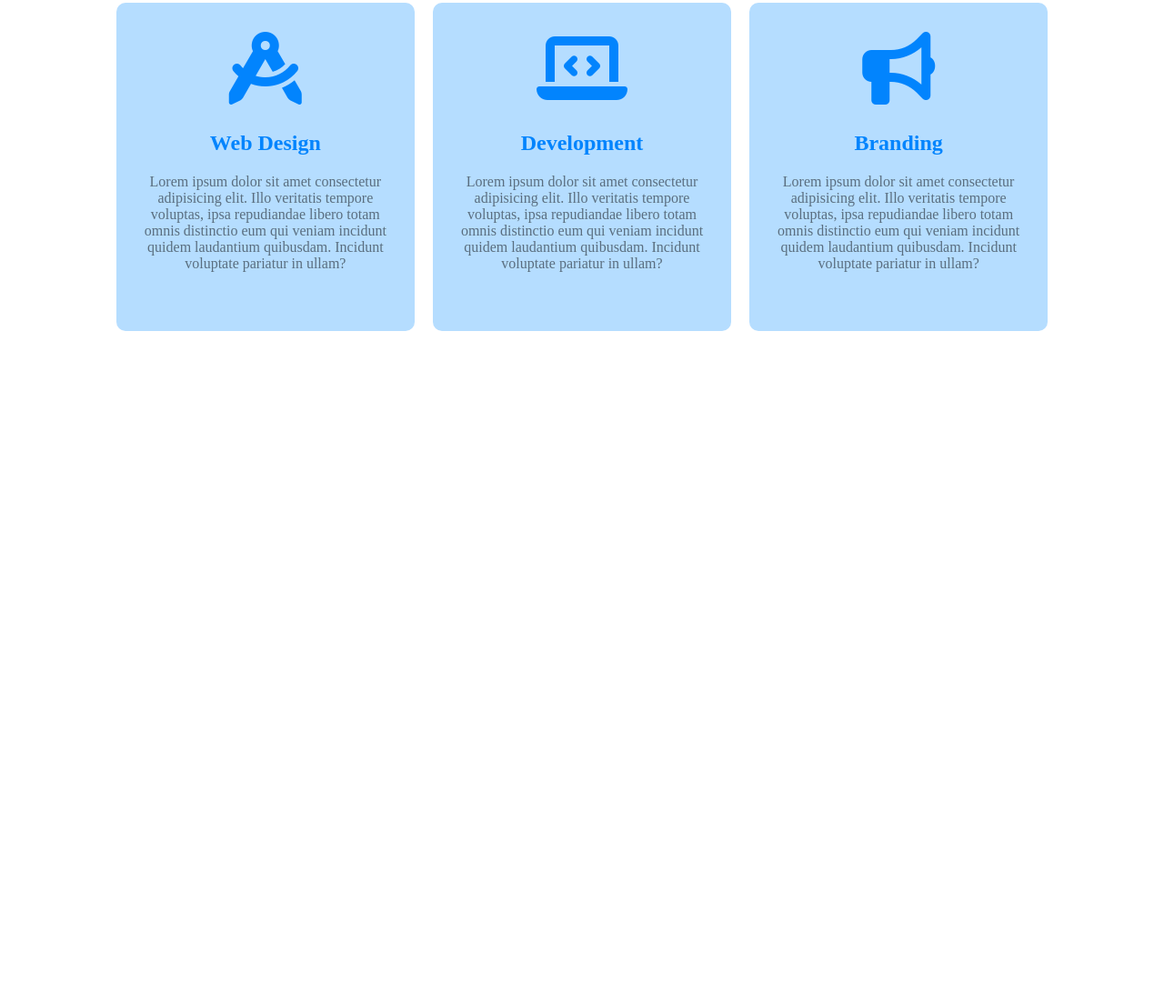
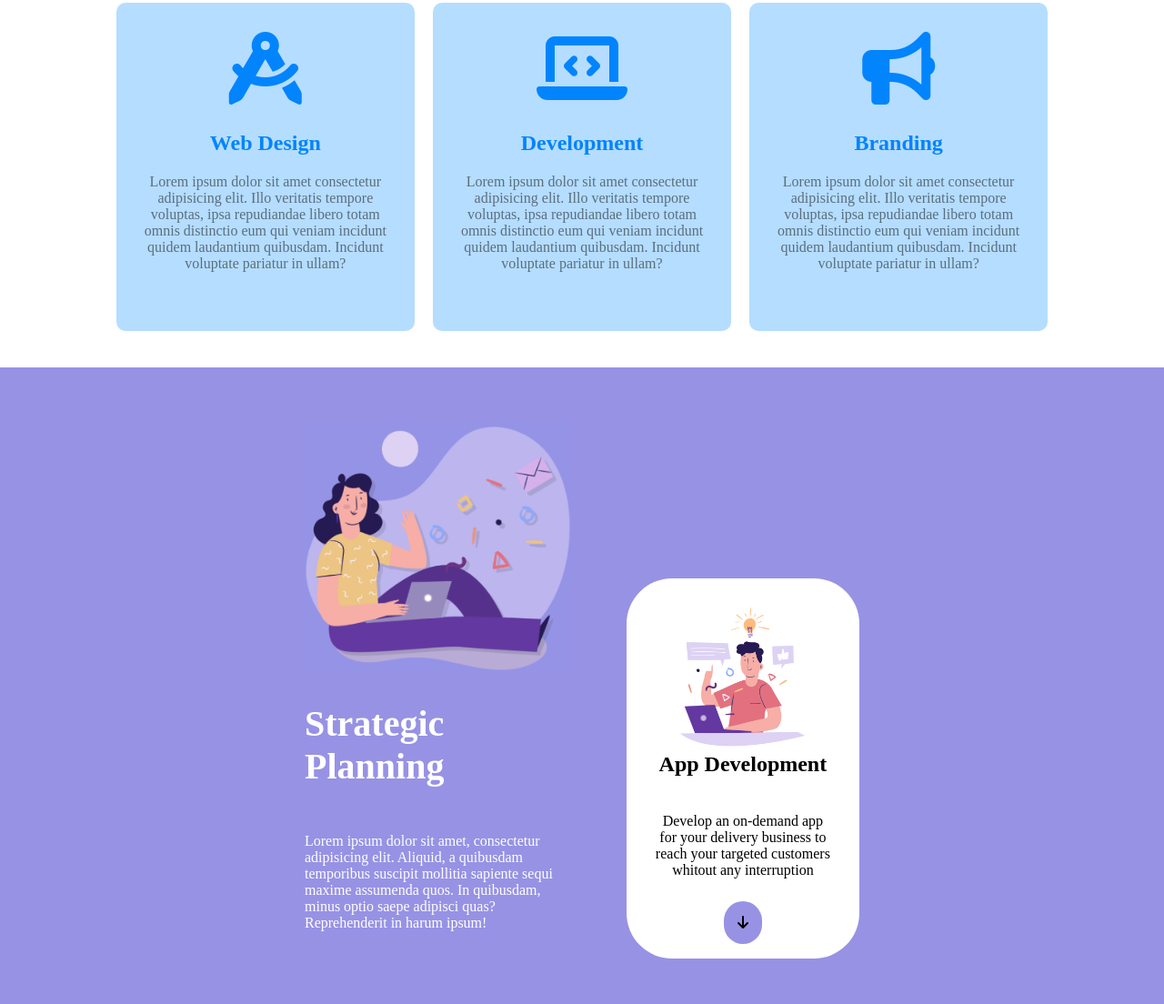
Before and after one commit to Lorenzo789/htmlcss-responsive-layout, a plain HTML site: page index.html in a window 1280 px wide. Shown: the part 530-1634 px from the top of the page at 91% size. Before the commit the page ends 914 px from the top, so only its background shows below. Drawn offline with Linux system fonts and the light colour scheme.

Commit message:
section strategic complete

```diff
--- a/css/style.css
+++ b/css/style.css
@@ -44,18 +44,26 @@ a{
     border-radius: 20px;
 }
 
-.title-text{
-    color: #0284fd;
+.tx-cent{
+    text-align: center;
+}
+
+.space-bot{
     padding: 20px 0px;
 }
 
-.p-text{
-    color: #5a6e7f;
-    margin-bottom: 35px;
+.container-w-80{
+    width: 80%;
+    margin: 0 auto;
 }
 
-.tx-cent{
-    text-align: center;
+.w-100{
+    width: 100%;
+}
+
+.text-big{
+    padding: 30px 0px;
+    font-size: 40px;
 }
 
 /* HEADER */
@@ -93,7 +101,6 @@ header{
 .container-app{
     width: 80%;
     margin: 0 auto;
-    flex-wrap: wrap;
 }
 
 .card-app{
@@ -103,6 +110,17 @@ header{
     margin-bottom: 20px;
 }
 
+.p-text{
+    color: #5a6e7f;
+    margin-bottom: 35px;
+}
+
+.title-text{
+    color: #0284fd;
+    padding: 20px 0px;
+}
+
+
 #store{
     padding: 10px 50px;
     background: #0284fd;
@@ -110,7 +128,7 @@ header{
 }
 
 .phone-img>img{
-    width: 300px;
+    width: 100%;
     position: relative;
     bottom: -35px;
 }
@@ -124,6 +142,44 @@ header{
     font-size: 80px;
     color: #0284fd;
 }
+/* SECTION-APP */
+
+/* SECTION-STRATEGIC */
+.strategic{
+    background-color: #9792e4;
+    margin-top: 20px;
+    padding: 30px;
+}
+
+.container-w-80{
+    width: 80%;
+    margin: 0 auto;
+}
+
+.plan-whi{
+    color: white;
+}
+
+.space-bot-big{
+    padding: 40px 0px;
+}
+
+.card-develop{
+    background-color: white;
+    text-align: center;
+    padding: 30px;
+    border-radius: 50px;
+    margin-bottom: 20px;
+}
+
+#arrow-dev{
+    padding: 15px;
+    background: #9792e4;
+    border-radius: 30px;
+    color: black;
+}
+/* SECTION-STRATEGIC */
+
 
 /* RESPONSIVE */
 
@@ -173,4 +229,26 @@ header{
     .phone-img>img{
         width: 250px;
     }
+    /* SECTION-APP */
+
+    /* SECTION-STRATEGIC */
+    .container-w-80{
+        width: 60%;
+        display: flex;
+        justify-content: space-evenly;
+    }
+    .planning{
+        width: 40%;
+        padding: 30px 0px;
+    }
+    .card-develop{
+        width: 35%;
+        align-self: end;
+    }
+    .card-develop>.w-100{
+        width: 80%;
+    }
+    /* SECTION-STRATEGIC */
+
+
 }
--- a/index.html
+++ b/index.html
@@ -81,6 +81,24 @@
         </section>
         <!-- SECTION-APP -->
 
+        <!-- SECTION-STRATEGIC -->
+        <section class="strategic">
+            <div class="container-w-80">
+                <div class="planning">
+                    <img class="w-100" src="./img/planning1.png" alt="planning-img">
+                    <h1 class="text-big plan-whi">Strategic Planning</h1>
+                    <p class="space-bot plan-whi">Lorem ipsum dolor sit amet, consectetur adipisicing elit. Aliquid, a quibusdam temporibus suscipit mollitia sapiente sequi maxime assumenda quos. In quibusdam, minus optio saepe adipisci quas? Reprehenderit in harum ipsum!</p>
+                </div>
+                <div class="card-develop">
+                    <img class="w-100" src="./img/planning2.png" alt="planning2-img">
+                    <h2>App Development</h2>
+                    <p class="space-bot-big">Develop an on-demand app for your delivery business to reach your targeted customers whitout any interruption</p>
+                    <a id="arrow-dev" href="#"><i class="fa-solid fa-arrow-down"></i></a
+                </div>
+            </div>
+        </section>
+        <!-- SECTION-STRATEGIC -->
+
     </main>
     <!-- MAIN -->
 </body>
```
